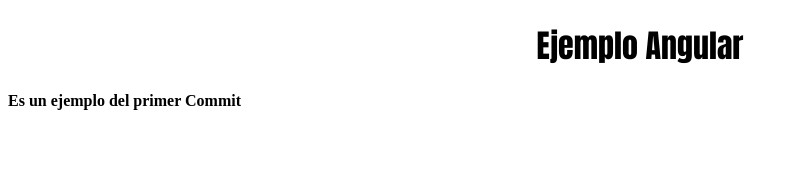
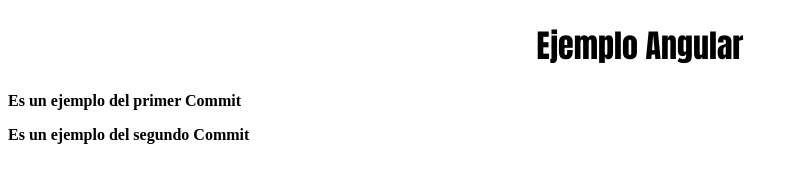
Before and after one commit to Geova0495/Curso_Angular, a plain HTML site: page mititulo.html in a window 1280 px wide. Shown: the whole page, without its empty margins (0-799 px from the left). Drawn offline with Linux system fonts and the light colour scheme.

Commit message:
2do commit

```diff
--- a/mititulo.html
+++ b/mititulo.html
@@ -6,5 +6,6 @@
 <body>
     <h1 style="font-family:Impact, Haettenschweiler, 'Arial Narrow Bold', sans-serif"><strong><center>Ejemplo Angular</center></strong></h1>
     <p><strong>Es un ejemplo del primer Commit</strong></p>
+    <p><strong>Es un ejemplo del segundo Commit</strong></p>
 </body>
 </html>
```
